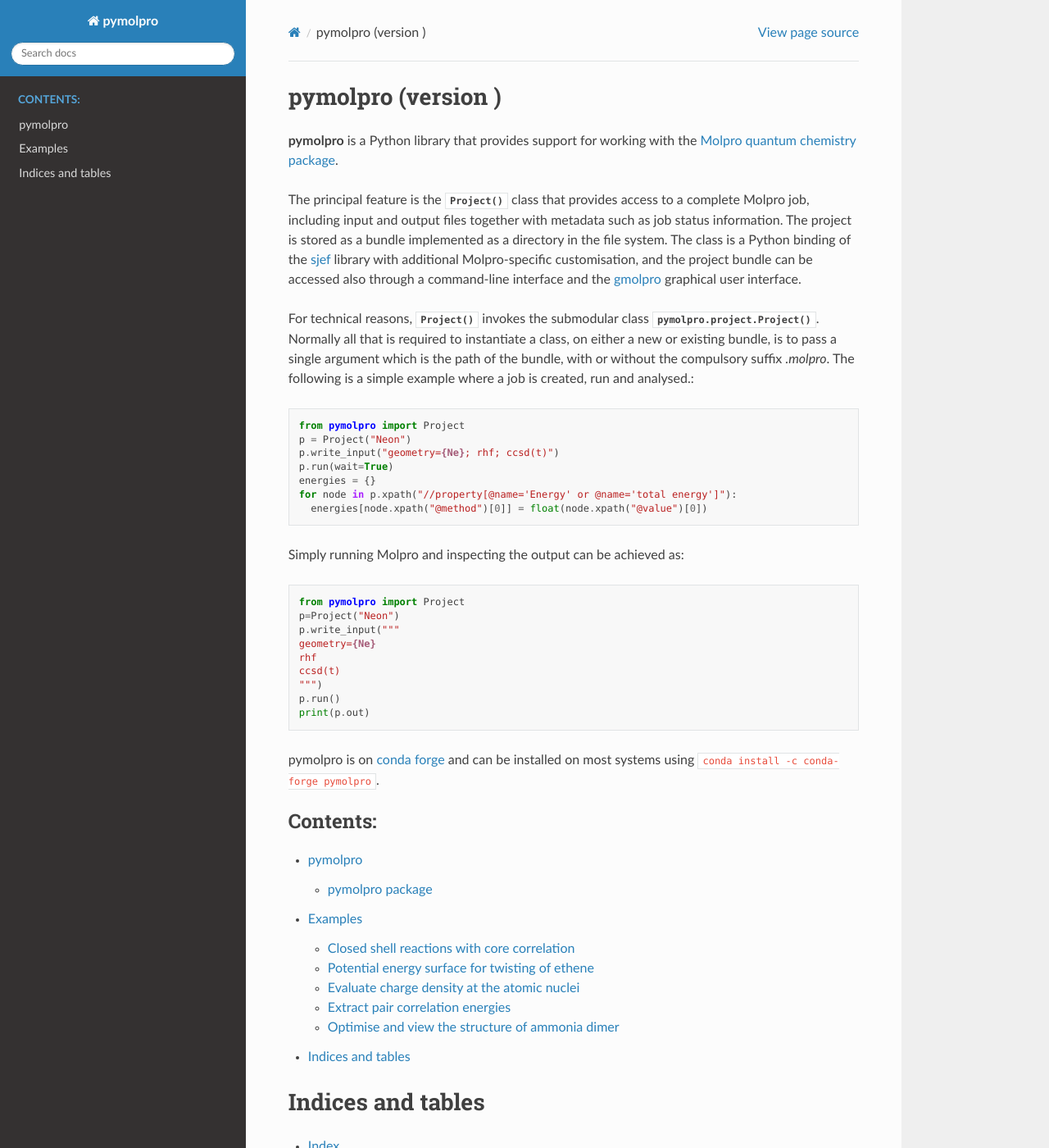
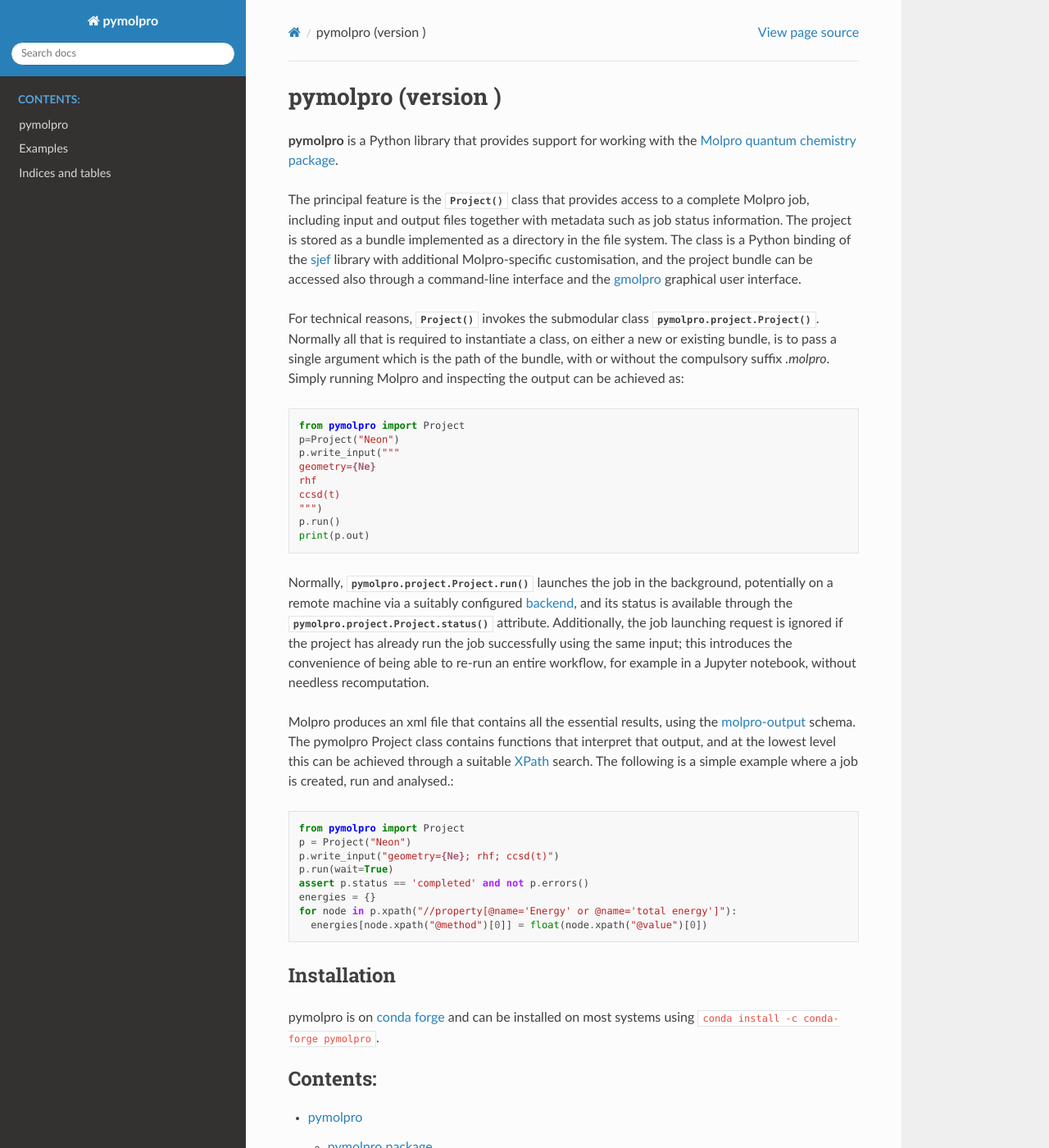
Before and after one commit to molpro/pymolpro, a Sphinx documentation site: the page built from docs/source/index.rst, in a window 1280 px wide and 1400 px high. Shown: the whole window at 82% size. Built offline with Sphinx 7.4.7 and the Read the Docs theme 2.0.0, drawn with Linux system fonts in a browser that asks for light colours; the version number could not be read and is left out.

Commit message:
Documentation

```diff
--- a/docs/source/index.rst
+++ b/docs/source/index.rst
@@ -22,17 +22,7 @@
 For technical reasons, :py:meth:`Project` invokes the submodular class :py:meth:`pymolpro.project.Project`.
 Normally all that is required to instantiate a class, on either a new or existing bundle,
 is to pass a single argument which is the path of the bundle, with or without the compulsory
-suffix `.molpro`. The following is a simple example where a job is created, run and
-analysed.::
-
-   from pymolpro import Project
-   p = Project("Neon")
-   p.write_input("geometry={Ne}; rhf; ccsd(t)")
-   p.run(wait=True)
-   energies = {}
-   for node in p.xpath("//property[@name='Energy' or @name='total energy']"):
-     energies[node.xpath("@method")[0]] = float(node.xpath("@value")[0])
-
+suffix `.molpro`.
 Simply running Molpro and inspecting the output can be achieved as::
 
   from pymolpro import Project
@@ -45,6 +35,27 @@
   p.run()
   print(p.out)
 
+Normally, :py:meth:`pymolpro.project.Project.run()` launches the job in the background, potentially on a remote machine via a suitably configured `backend <https://molpro.github.io/sjef/md____w_sjef_sjef_src_sjef_backends.html>`_,
+and its status is available through the :py:meth:`pymolpro.project.Project.status` attribute.
+Additionally, the job launching request is ignored if the project has already run the job successfully using the same input; this introduces the convenience of being able to re-run an entire workflow, for example in a Jupyter notebook, without needless recomputation.
+
+Molpro produces an xml file that contains all the essential results, using the `molpro-output <https://www.molpro.net/schema/molpro-output>`_ schema.
+The pymolpro Project class contains functions that interpret that output, and at the lowest level this can be
+achieved through a suitable `XPath <https://www.w3.org/TR/1999/REC-xpath-19991116/>`_ search.
+The following is a simple example where a job is created, run and
+analysed.::
+
+   from pymolpro import Project
+   p = Project("Neon")
+   p.write_input("geometry={Ne}; rhf; ccsd(t)")
+   p.run(wait=True)
+   assert p.status == 'completed' and not p.errors()
+   energies = {}
+   for node in p.xpath("//property[@name='Energy' or @name='total energy']"):
+     energies[node.xpath("@method")[0]] = float(node.xpath("@value")[0])
+
+Installation
+------------
 pymolpro is on `conda forge <https://conda-forge.org>`_ and can be installed on most systems using ``conda install -c conda-forge pymolpro``.
 
 .. toctree::
```
